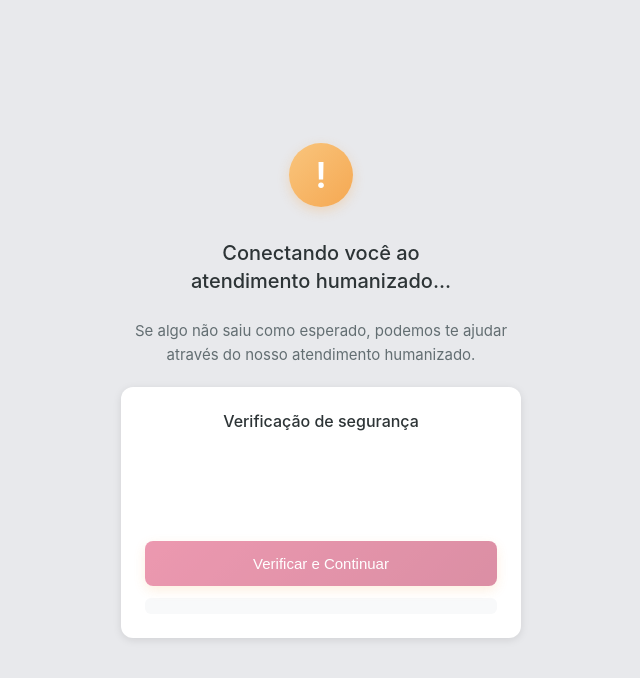
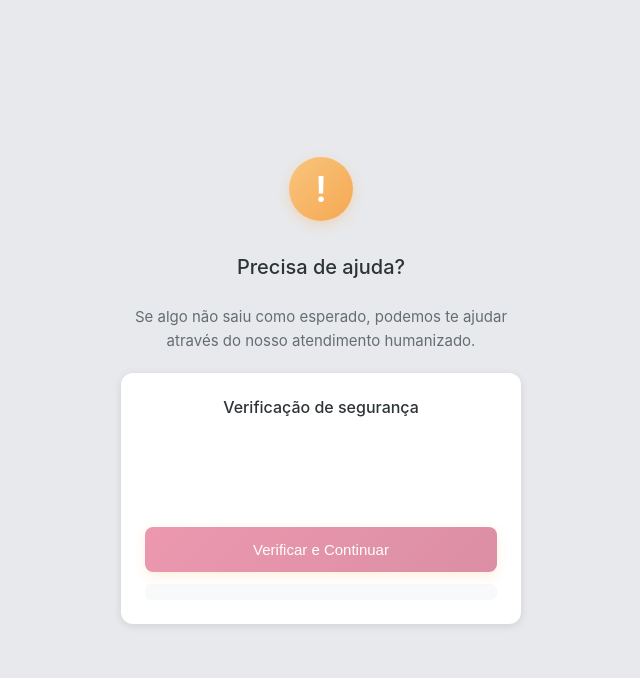
Before and after one commit to Sociiz/webchat-atendimento-walletz, a plain HTML site: page index.html in a window 1280 px wide. Shown: the whole page, without its empty margins (319-959 px from the left). Drawn offline with Linux system fonts and the light colour scheme.

Commit message:
alt texto

```diff
--- a/index.html
+++ b/index.html
@@ -383,7 +383,7 @@
             <div class="icon"></div>
         </div>
 
-        <h1>Conectando você ao<br>atendimento humanizado...</h1>
+        <h1>Precisa de ajuda?</h1>
 
         <p class="message">
             Se algo não saiu como esperado, podemos te ajudar<br>
```
